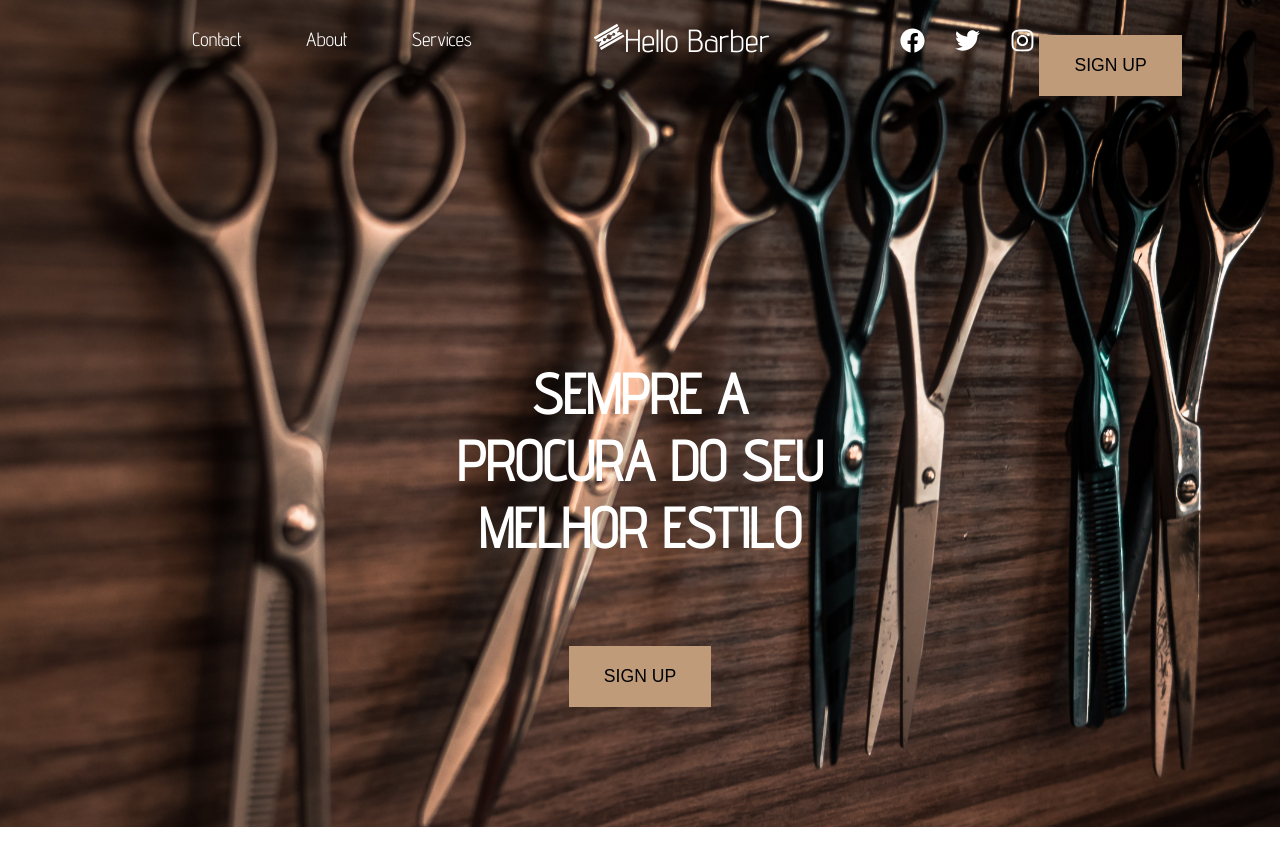
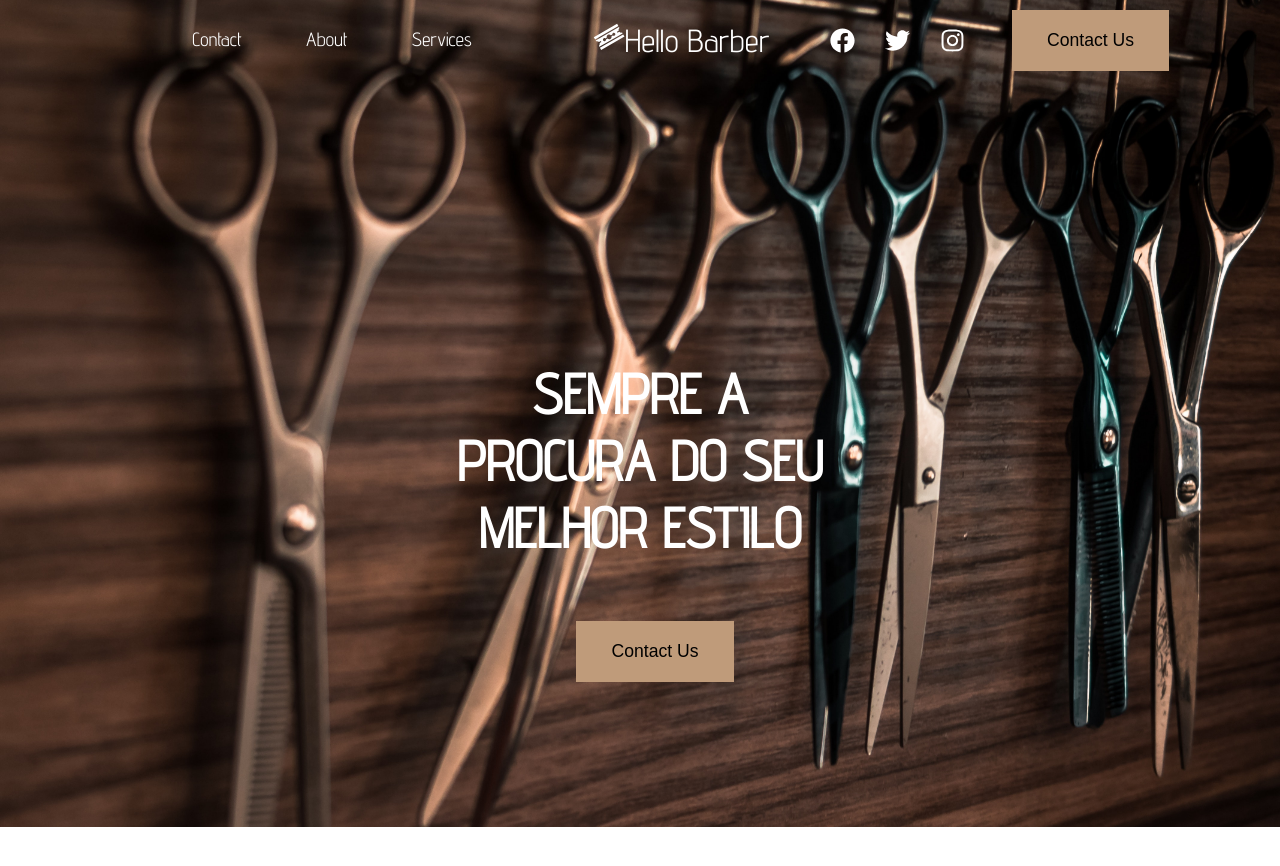
Before and after one commit to JonneBR/hello-barber, a React (Create React App) app: page / in a window 1280 px wide. Shown: the top 866 px of the page. Built offline with nearby package versions, Linux system fonts and the light colour scheme.

Commit message:
desktop button css style

```diff
--- a/src/components/Button.css
+++ b/src/components/Button.css
@@ -22,7 +22,6 @@
   background-color: var(--btn-background);
   color: black;
   font-size: 1.1rem;
-  margin-top: 50px;
   padding: 20px 35px;
   border-radius: 0;
   transition: all 0.3s ease-out;
--- a/src/components/HeroSection.js
+++ b/src/components/HeroSection.js
@@ -19,12 +19,12 @@ function HeroSection() {
             <li className="nav-btn">
               {button ? (
                 <Link to="/sign-up" className="btn-link">
-                  <Button buttonStyle="btn--outline">SIGN UP</Button>
+                  <Button buttonStyle="btn--outline">Contact Us</Button>
                 </Link>
               ) : (
                 <Link to="/sign-up" className="btn-link">
                   <Button buttonStyle="btn--outline" buttonSize="btn--mobile">
-                    SIGN UP
+                    Contact Us
                   </Button>
                 </Link>
               )}
--- a/src/components/Navbar.css
+++ b/src/components/Navbar.css
@@ -96,7 +96,9 @@ body {
   display: flex;
   justify-content: center;
   align-items: center;
-  width: 30%;
+  margin-left: 30px;
+  /* margin-right: 10px; */
+  width: 40%;
   height: 60px;
 }
 .menu-icon {
@@ -190,7 +192,7 @@ body {
   }
   .media-items .nav-btn {
     position: absolute;
-    margin-top: 90px;
+    margin-top: 120px;
   }
 
   .nav-links:hover {
--- a/src/components/Navbar.js
+++ b/src/components/Navbar.js
@@ -75,7 +75,7 @@ function Navbar() {
                 <li className="nav-btn">
                   {button ? (
                     <Link to="/sign-up" className="btn-link">
-                      <Button buttonStyle="btn--outline">SIGN UP</Button>
+                      <Button buttonStyle="btn--outline">Contact Us</Button>
                     </Link>
                   ) : (
                     <Link to="/sign-up" className="btn-link">
@@ -83,7 +83,7 @@ function Navbar() {
                         buttonStyle="btn--outline"
                         buttonSize="btn--mobile"
                       >
-                        SIGN UP
+                        Contact Us
                       </Button>
                     </Link>
                   )}
```
